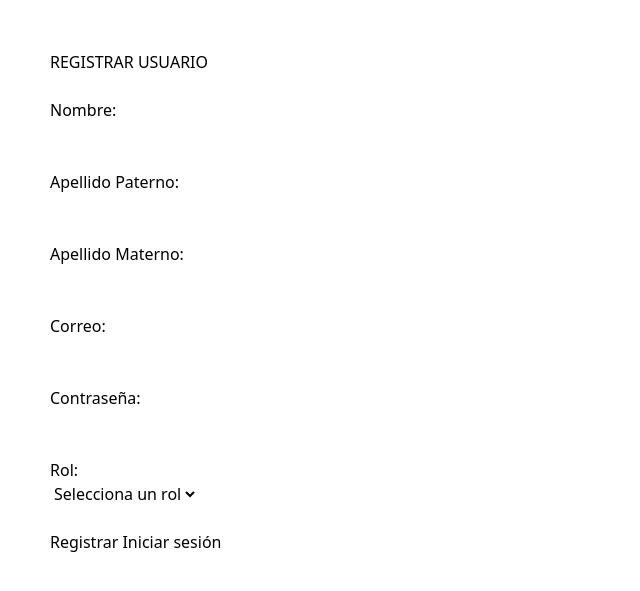
After one commit to 125052298-del/ApliWebTIID221, a Flask app: template INTRODUCCION_FLASK/templates/registro.html in a window 1280 px wide. The commit adds this page. Shown: the top 591 px of the page, without its empty margins (0-640 px from the left). Run offline with Flask 3, Linux system fonts and the light colour scheme; the template is opened without the code that fills it, so the values that code supplies are empty; some libraries are stand-ins or nearby versions.

Commit message:
Practica avance
se hizo un formulario de registro y actualización de archivoa

```diff
--- a/INTRODUCCION_FLASK/app.py
+++ b/INTRODUCCION_FLASK/app.py
@@ -1,8 +1,10 @@
 #Importamos paquetes de flask
-from flask import Flask, render_template, request
+from flask import Flask, flash, render_template, request, redirect, session, url_for
 
 #importacion para generar hash y comprobar si la contra coincide con el hash
-from werkzeug.security import generate_password_hash
+from werkzeug.security import check_password_hash, generate_password_hash
+
+from flask_mysqldb import MySQL
 
 #Creamos instancia de la app
 app = Flask(__name__)
@@ -13,7 +15,7 @@ app.config['MYSQL_USER'] = 'root'
 app.config['MYSQL_PASSWORD'] = ''
 app.config['MYSQL_DB'] = 'flaskdb'
 app.secret_key = 'mysecretkey'
-
+mysql = MySQL (app)
 
 
 
@@ -23,7 +25,34 @@ app.secret_key = 'mysecretkey'
 def home():
     return render_template("login.html")
 
-@app.route("/registro", methods=["GET","POST"])
+@app.route("/iniciar-sesion", methods=["POST"])
+def iniciar_sesion():
+    correo = request.form["correo"]
+    password = request.form["password"]
+    cursor = mysql.connection.cursor()
+    cursor.execute(
+        "SELECT id, nombre, password FROM usuarios WHERE correo = %s",
+        (correo,),
+    )
+    usuario = cursor.fetchone()
+    cursor.close()
+
+    if not usuario or not check_password_hash(usuario[2], password):
+        flash("El correo o la contraseña no son correctos.", "error")
+        return redirect(url_for("home"))
+
+    session["usuario_id"] = usuario[0]
+    session["usuario_nombre"] = usuario[1]
+    flash("Sesión iniciada correctamente.", "success")
+    return redirect(url_for("home"))
+
+@app.route("/cerrar-sesion")
+def cerrar_sesion():
+    session.clear()
+    flash("La sesión se cerró correctamente.", "success")
+    return redirect(url_for("home"))
+
+@app.route("/registro", methods=["GET", "POST"])
 def registro():
 
     if request.method == "POST":
@@ -31,11 +60,89 @@ def registro():
         apellido_p = request.form["apellido_p"]
         apellido_m = request.form["apellido_m"]
         correo = request.form["correo"]
-        password_hash = request.form["password_hash"]
+        password_hash = request.form["password"]
         id_rol = request.form["id_rol"]
 
+        password = generate_password_hash(password_hash)
 
-        password_hasheada = generate_password_hash(password_hash)
+        cursor = mysql.connection.cursor()
+
+        cursor.execute(
+            "SELECT id FROM usuarios WHERE correo = %s",
+            (correo,),
+        )
+        if cursor.fetchone():
+            cursor.close()
+            flash("Ya existe una cuenta registrada con ese correo.", "error")
+            return redirect(url_for("registro"))
+
+        cursor.execute(
+            """INSERT INTO usuarios
+            (nombre, apellido_p, apellido_m, correo, password, id_rol)
+            VALUES (%s, %s, %s, %s, %s, %s)""",
+            (
+                nombre,
+                apellido_p,
+                apellido_m,
+                correo,
+                password,
+                id_rol,
+            ),
+        )
+
+        mysql.connection.commit()
+        cursor.close()
+        flash("Cuenta creada correctamente. Ya puedes iniciar sesión.", "success")
+        return redirect(url_for("home"))
+
+    return render_template("registro.html")
+
+@app.route("/login", methods=["GET", "POST"])
+def login():
+    #Recuperamos correo y contraseña
+    if request.method == "POST":
+        correo = request.form["correo"]
+        password = request.form["password"]
+        #creamks el cursor para ejecutar la consulta SQL
+        cursor = mysql.connection.cursor()
+        #consukta oara buscar el usuario por correo
+        sql = """
+SELECT
+usuarios.id,
+usuarios.nombre,
+usuarios.apellido_p,
+usuarios.apellido_m,
+usuarios.correo,
+usuarios.password,
+roles.nombre,
+FROM usuarios
+INNER JOIN id_rol
+ON usuarios.id_rol = roles.id_rol
+WHERE usuarios.correo = %s
+"""
+        cursor.execute(sql, (correo,))
+        usuario = cursor.fetchone()
+        cursor.close()
+
+        if usuario and check_password_hash(usuario[5], password):
+            session["id_usuario"] = usuario[0]
+            session["nombre"] = usuario[1]
+            session["rol"] = usuario[6]
+
+            if session[6] == "administrador":
+                return redirect(url_for("admin"))
+            return redirect(url_for("usuario"))
+
+    return render_template("login.html")
+
+#ruta de administrador
+@app.route("/admin")
+def admin():
+    if "id_usuario" not in session:
+        return redirect(url_for("login"))
+    if session.get("rol") != "Administrador":
+        return "Acceso denegado"
+    return render_template("admnistrador.html", nombre=session["nombre"])
 
 #Iniciamos servidor Flask en el puerto 5000
 if __name__ == "__main__":
--- /dev/null
+++ b/INTRODUCCION_FLASK/templates/registro.html
@@ -0,0 +1,59 @@
+<!DOCTYPE html>
+<html lang="es">
+
+<head>
+    <meta charset="UTF-8">
+    <meta name="viewport" content="width=device-width, initial-scale=1.0">
+    <link href="https://cdn.jsdelivr.net/npm/daisyui@5" rel="stylesheet" type="text/css" />
+    <title>Registro</title>
+</head>
+
+<body>
+    <div style="margin: 50px; max-width: 500px;">
+        <h1>REGISTRAR USUARIO</h1>
+        <br>
+
+        <form method="POST" action="{{ url_for('registro') }}">
+            <label for="nombre">Nombre:</label>
+            <br>
+            <input type="text" id="nombre" name="nombre" class="input input-accent" required>
+            <br><br>
+
+            <label for="apellido_p">Apellido Paterno:</label>
+            <br>
+            <input type="text" id="apellido_p" name="apellido_p" class="input input-accent" required>
+            <br><br>
+
+            <label for="apellido_m">Apellido Materno:</label>
+            <br>
+            <input type="text" id="apellido_m" name="apellido_m" class="input input-accent" required>
+            <br><br>
+
+            <label for="correo">Correo:</label>
+            <br>
+            <input type="email" id="correo" name="correo" class="input input-accent" required>
+            <br><br>
+
+            <label for="password">Contraseña:</label>
+            <br>
+            <input type="password" id="password" name="password" class="input input-accent" required>
+            <br><br>
+
+            <label for="id_rol">Rol:</label>
+            <br>
+            <select id="id_rol" name="id_rol" class="select select-accent" required>
+                <option value="">Selecciona un rol</option>
+                <option value="1">Administrador</option>
+                <option value="2">Usuario</option>
+            </select>
+            <br><br>
+
+            <button type="submit" class="btn btn-warning">Registrar</button>
+            <a href="{{ url_for('home') }}" class="btn btn-ghost">Iniciar sesión</a>
+        </form>
+
+    </div>
+</body>
+<script src="https://cdn.jsdelivr.net/npm/@tailwindcss/browser@4"></script>
+
+</html>
```
Also changed, not shown: INTRODUCCION_FLASK/templates/login.html (+13 -9 lines).
